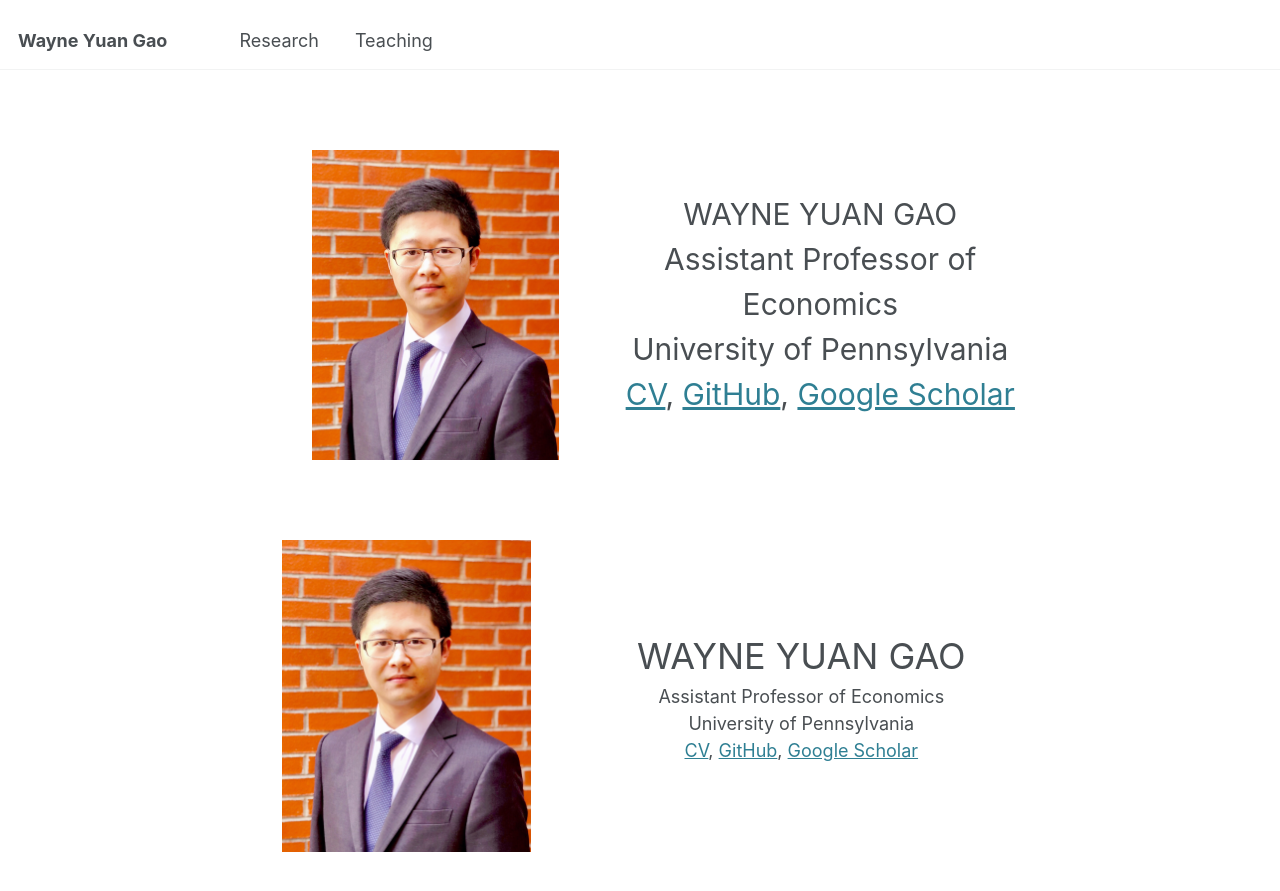
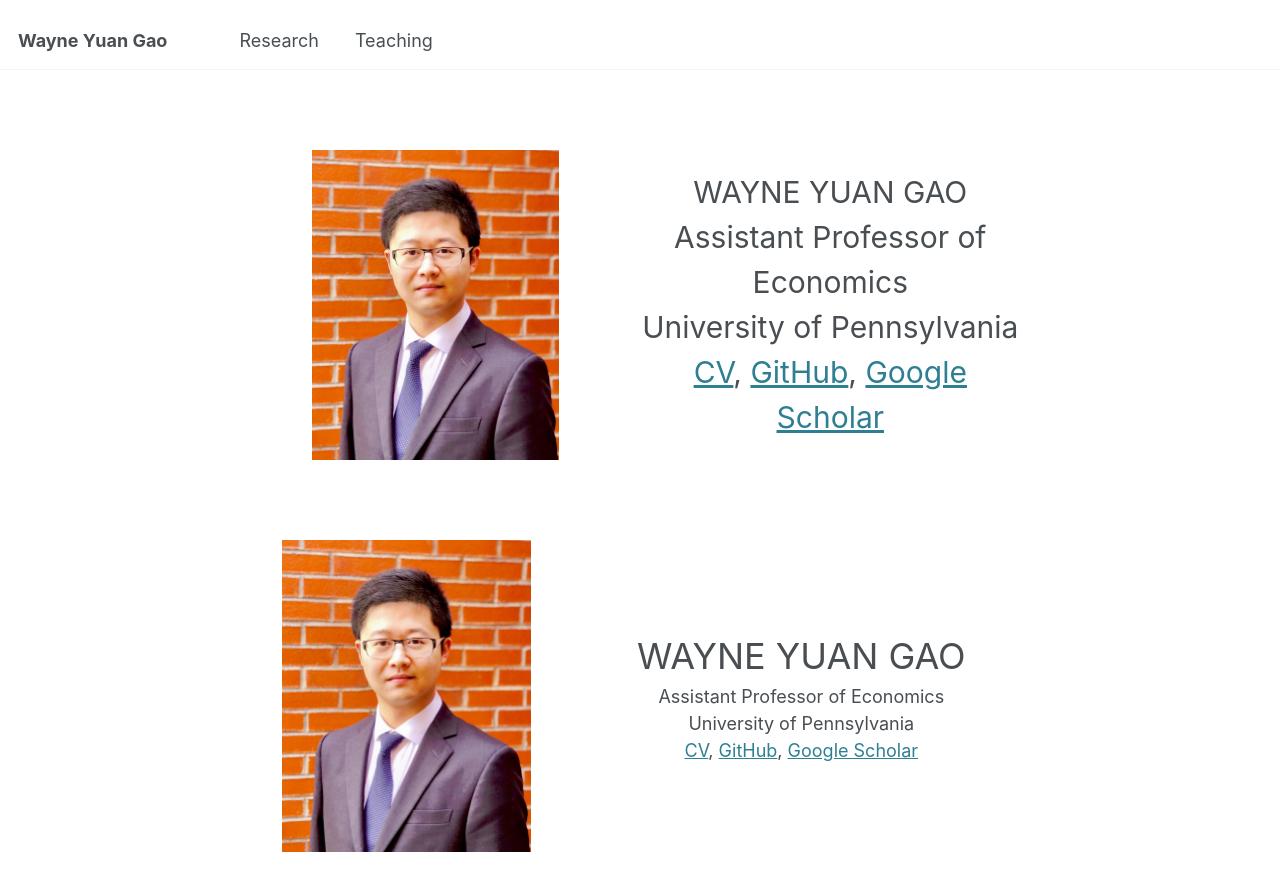
Before and after one commit to wayne-y-gao/wayne-y-gao.github.io, a Jekyll site: the page built from _pages/about.md, in a window 1280 px wide and 900 px high. Shown: the top 891 px of the window. Built offline with Jekyll 4.4.1, drawn with Linux system fonts in a browser that asks for light colours.

Commit message:
Update about.md

```diff
--- a/_pages/about.md
+++ b/_pages/about.md
@@ -11,11 +11,11 @@ redirect_from:
   <div class="flex-item-left" style="text-align: center;">
     <img src="images/BrickLargeS.jpg" alt="Profile Image" style="width:100%;">
   </div>
-  <div class="flex-item-right">
-    <div style="text-align: center;">
+  <div class="flex-item-right" >
+    <div style="text-align: center; padding-left: 20px;">
       WAYNE YUAN GAO
     </div>
-    <div style="text-align: center;">
+    <div style="text-align: center; padding-left: 20px;">
       Assistant Professor of Economics<br>
       University of Pennsylvania<br>
       <a href="files/GaoWayne_CV250210.pdf">CV</a>,
```
